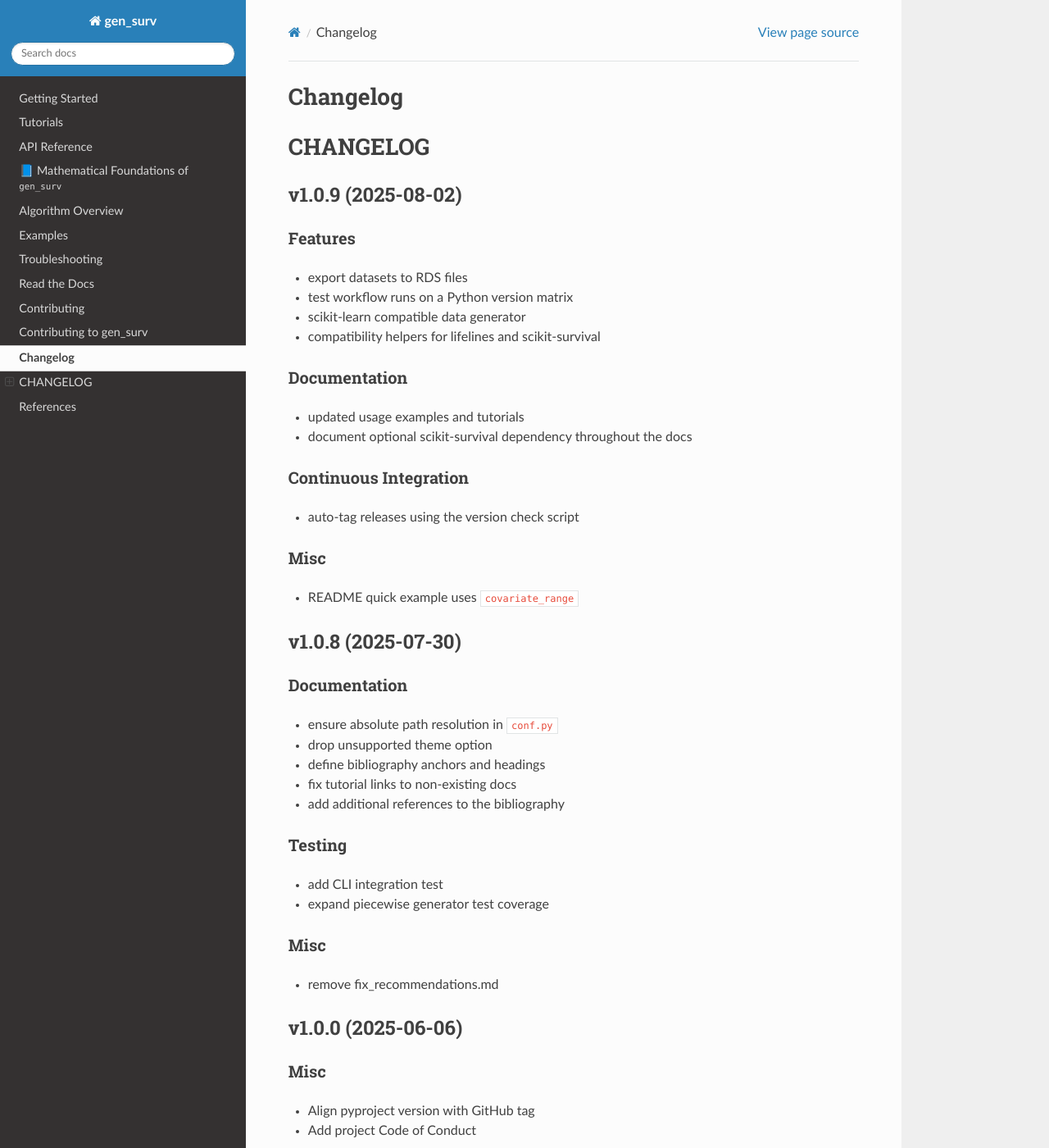
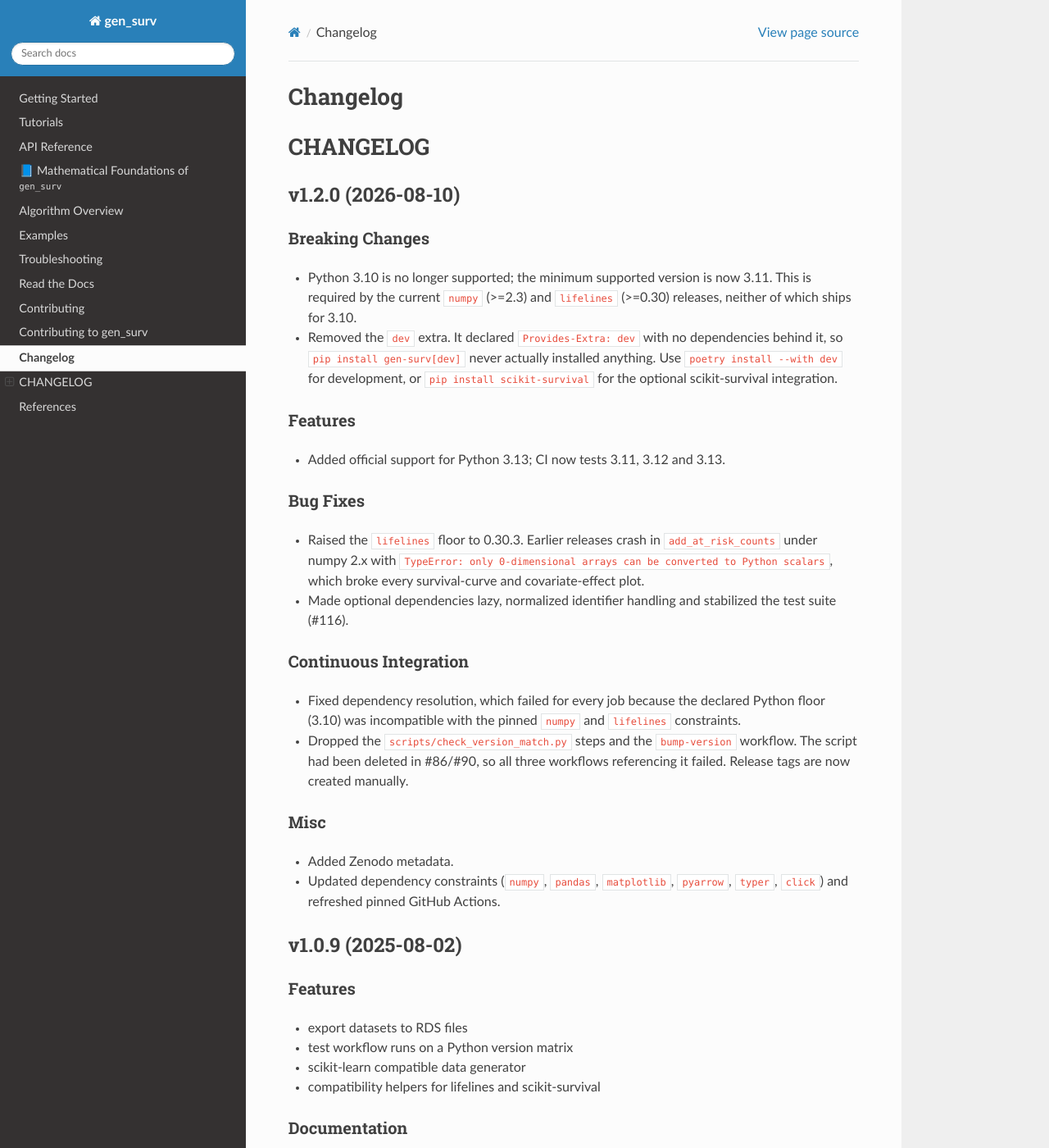
Before and after one commit to DiogoRibeiro7/genSurvPy, a Sphinx documentation site: the page built from docs/source/changelog.md, in a window 1280 px wide and 1400 px high. Shown: the whole window at 82% size. Built offline with Sphinx 7.4.7 and the Read the Docs theme 3.1.0, drawn with Linux system fonts in a browser that asks for light colours.

Commit message:
chore(release): prepare 1.2.0 and repair the release pipeline
Dependency resolution failed for every CI job: pyproject declared
python >=3.10,<3.13 while numpy ^2.3.3 and lifelines ^0.30 ship for
3.11+ only, so no resolution existed and `poetry install` failed on all
three matrix versions. Raise the floor to >=3.11,<3.14, which also adds
official 3.13 support.

Raise lifelines to ^0.30.3. Version 0.30.0 crashes in add_at_risk_counts
under numpy 2.x with "only 0-dimensional arrays can be converted to
Python scalars", which broke all 8 visualization tests and every
survival-curve and covariate-effect plot.

Drop the scripts/check_version_match.py steps and the bump-version
workflow. The script was deleted in #86/#90, so all three workflows
referencing it failed. Release tags are now created manually.

Remove [tool.poetry.extras]. It declared Provides-Extra: dev with no
dependencies behind it, so `pip install gen-surv[dev]` installed
nothing, and it made `poetry check` fail with 13 errors. The README now
points at scikit-survival directly.

Fix pre-existing black and flake8 violations in
scripts/pyproject_updater.py that failed the Code Quality job.

BREAKING CHANGE: Python 3.10 is no longer supported, and the
non-functional `dev` extra has been removed.

```diff
--- a/CHANGELOG.md
+++ b/CHANGELOG.md
@@ -1,4 +1,39 @@
 # CHANGELOG
+
+## v1.2.0 (2026-08-10)
+
+### Breaking Changes
+- Python 3.10 is no longer supported; the minimum supported version is now 3.11.
+  This is required by the current `numpy` (>=2.3) and `lifelines` (>=0.30) releases,
+  neither of which ships for 3.10.
+- Removed the `dev` extra. It declared `Provides-Extra: dev` with no dependencies
+  behind it, so `pip install gen-surv[dev]` never actually installed anything.
+  Use `poetry install --with dev` for development, or `pip install scikit-survival`
+  for the optional scikit-survival integration.
+
+### Features
+- Added official support for Python 3.13; CI now tests 3.11, 3.12 and 3.13.
+
+### Bug Fixes
+- Raised the `lifelines` floor to 0.30.3. Earlier releases crash in
+  `add_at_risk_counts` under numpy 2.x with
+  `TypeError: only 0-dimensional arrays can be converted to Python scalars`,
+  which broke every survival-curve and covariate-effect plot.
+- Made optional dependencies lazy, normalized identifier handling and stabilized
+  the test suite (#116).
+
+### Continuous Integration
+- Fixed dependency resolution, which failed for every job because the declared
+  Python floor (3.10) was incompatible with the pinned `numpy` and `lifelines`
+  constraints.
+- Dropped the `scripts/check_version_match.py` steps and the `bump-version`
+  workflow. The script had been deleted in #86/#90, so all three workflows
+  referencing it failed. Release tags are now created manually.
+
+### Misc
+- Added Zenodo metadata.
+- Updated dependency constraints (`numpy`, `pandas`, `matplotlib`, `pyarrow`,
+  `typer`, `click`) and refreshed pinned GitHub Actions.
 
 ## v1.0.9 (2025-08-02)
 
```
Also changed, not shown: README.md (+2 -2 lines), docs/source/index.md (+1 -1 lines), pyproject.toml (+6 -23 lines), 5 other files.
